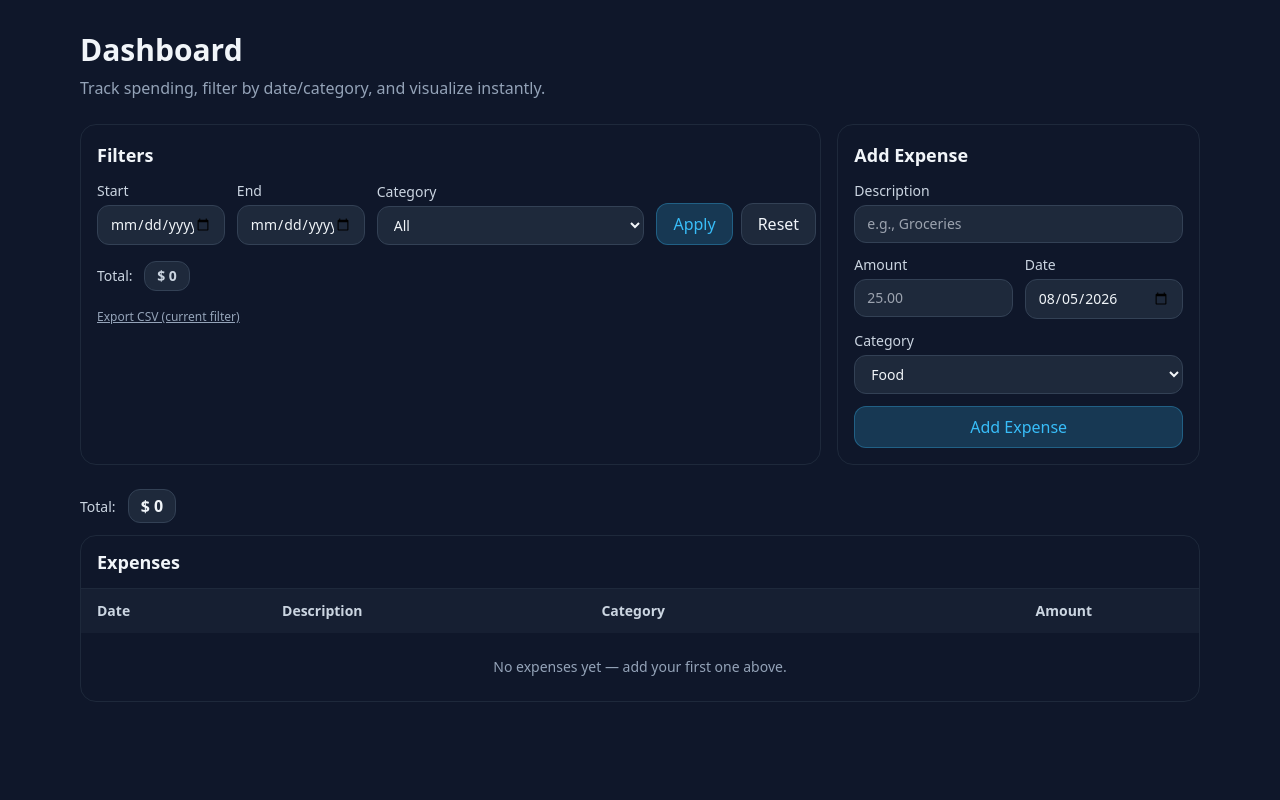
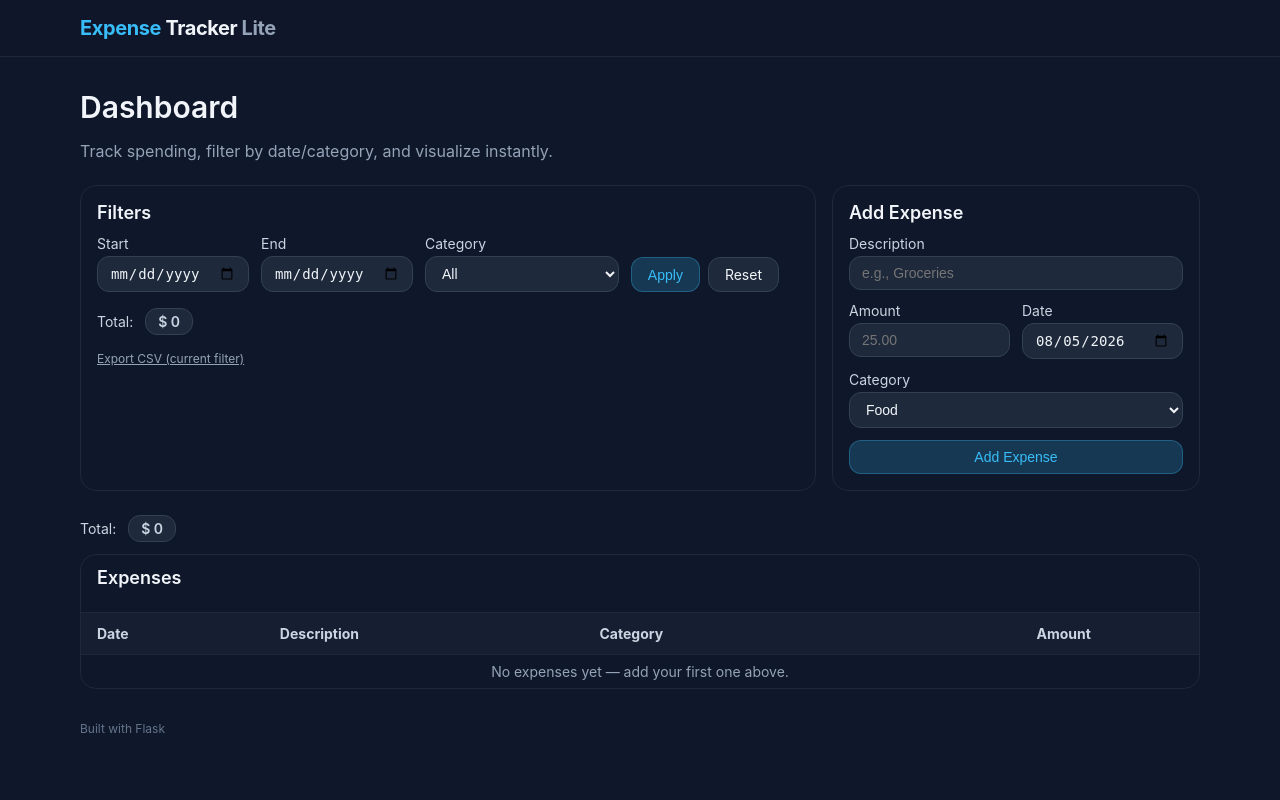
Before and after one commit to MahmoudAlQataa/Simple-POS-System, a Flask app: page / in a window 1280 px wide. Run offline with Flask 3, Linux system fonts and the light colour scheme; some libraries are stand-ins or nearby versions.

Commit message:
Edit: retybe the front-end

```diff
--- /dev/null
+++ b/static/css/style.css
@@ -0,0 +1,344 @@
+/* ============ Reset / Base ============ */
+* {
+  box-sizing: border-box;
+}
+
+html, body {
+  height: 100%;
+}
+
+body {
+  margin: 0;
+  background-color: #0f172a; /* slate-900 */
+  color: #f1f5f9; /* slate-100 */
+  font-family: -apple-system, BlinkMacSystemFont, "Segoe UI", Roboto, Arial, sans-serif;
+}
+
+a {
+  text-decoration: none;
+  color: inherit;
+}
+
+.container {
+  max-width: 1152px; /* max-w-6xl */
+  margin: 0 auto;
+  padding-left: 16px;
+  padding-right: 16px;
+}
+
+.mr-2 {
+  margin-right: 8px;
+}
+
+/* ============ Header ============ */
+.site-header {
+  border-bottom: 1px solid #1e293b; /* slate-800 */
+  background-color: rgba(15, 23, 42, 0.6);
+  backdrop-filter: blur(6px);
+}
+
+.site-header .container {
+  padding-top: 16px;
+  padding-bottom: 16px;
+}
+
+.logo {
+  font-size: 20px;
+  font-weight: 700;
+  letter-spacing: -0.02em;
+}
+
+.brand-text {
+  color: #38bdf8; /* brand */
+}
+
+.muted {
+  color: #94a3b8; /* slate-400 */
+}
+
+/* ============ Main ============ */
+.main-content {
+  padding-top: 32px;
+  padding-bottom: 32px;
+}
+
+.page-title {
+  font-size: 30px;
+  font-weight: 600;
+  margin: 0 0 8px 0;
+}
+
+.page-subtitle {
+  color: #94a3b8;
+  margin-bottom: 24px;
+}
+
+/* ============ Flash messages ============ */
+.flash-wrapper {
+  display: flex;
+  flex-direction: column;
+  gap: 8px;
+  margin-bottom: 16px;
+}
+
+.flash-msg {
+  border-radius: 12px;
+  padding: 12px 16px;
+  font-size: 14px;
+  border: 1px solid transparent;
+}
+
+.flash-success {
+  background-color: rgba(16, 185, 129, 0.1);
+  color: #6ee7b7;
+  border-color: rgba(52, 211, 153, 0.2);
+}
+
+.flash-error {
+  background-color: rgba(244, 63, 94, 0.1);
+  color: #fda4af;
+  border-color: rgba(251, 113, 133, 0.2);
+}
+
+.flash-message {
+  background-color: #1e293b;
+  color: #e2e8f0;
+  border-color: #334155;
+}
+
+/* ============ Grid Layout ============ */
+.grid-layout {
+  display: grid;
+  grid-template-columns: 1fr;
+  gap: 16px;
+}
+
+@media (min-width: 1024px) {
+  .grid-layout {
+    grid-template-columns: 2fr 1fr;
+  }
+}
+
+/* ============ Card ============ */
+.card {
+  border: 1px solid #1e293b;
+  background-color: #0f172a;
+  border-radius: 16px;
+  padding: 16px;
+}
+
+.card-title {
+  font-size: 18px;
+  font-weight: 600;
+  margin: 0 0 12px 0;
+}
+
+/* ============ Forms ============ */
+.filters-form {
+  display: grid;
+  grid-template-columns: 1fr;
+  gap: 12px;
+  align-items: end;
+  padding-right: 20px;
+}
+
+@media (min-width: 768px) {
+  .filters-form {
+    grid-template-columns: repeat(5, 1fr);
+  }
+  .field-wide {
+    grid-column: span 2;
+  }
+}
+
+.add-form {
+  display: flex;
+  flex-direction: column;
+  gap: 12px;
+}
+
+.field {
+  display: block;
+  font-size: 14px;
+}
+
+.field-label {
+  display: block;
+  margin-bottom: 4px;
+  color: #cbd5e1; /* slate-300 */
+}
+
+.field-row {
+  display: grid;
+  grid-template-columns: 1fr 1fr;
+  gap: 12px;
+}
+
+.input {
+  width: 100%;
+  border-radius: 12px;
+  background-color: #1e293b; /* slate-800 */
+  border: 1px solid #334155; /* slate-700 */
+  color: #f1f5f9;
+  padding: 8px 12px;
+  font-size: 14px;
+}
+
+.filters-actions {
+  display: flex;
+  gap: 8px;
+}
+
+/* ============ Buttons ============ */
+.btn {
+  border-radius: 12px;
+  padding: 8px 16px;
+  font-size: 14px;
+  border: 1px solid transparent;
+  cursor: pointer;
+  display: inline-block;
+  text-align: center;
+}
+
+.btn-block {
+  width: 100%;
+}
+
+.btn-primary {
+  background-color: rgba(56, 189, 248, 0.2);
+  color: #38bdf8;
+  border-color: rgba(56, 189, 248, 0.3);
+}
+
+.btn-primary:hover {
+  background-color: rgba(56, 189, 248, 0.3);
+}
+
+.btn-secondary {
+  background-color: #1e293b;
+  border-color: #334155;
+  color: #f1f5f9;
+}
+
+.btn-secondary:hover {
+  background-color: #334155;
+}
+
+.btn-danger {
+  color: #fda4af;
+  border-color: rgba(251, 113, 133, 0.3);
+  background-color: transparent;
+}
+
+.btn-sm {
+  font-size: 12px;
+  padding: 4px 12px;
+}
+
+/* ============ Total / Export ============ */
+.total-line {
+  margin-top: 16px;
+  font-size: 14px;
+  color: #cbd5e1;
+}
+
+.total-line-spaced {
+  margin-bottom: 12px;
+  margin-top: 24px;
+}
+
+.total-badge {
+  display: inline-block;
+  border-radius: 12px;
+  border: 1px solid #334155;
+  background-color: #1e293b;
+  padding: 4px 12px;
+  font-weight: 600;
+}
+
+.export-line {
+  margin-top: 12px;
+}
+
+.export-link {
+  font-size: 12px;
+  color: #94a3b8;
+  text-decoration: underline;
+}
+
+.export-link:hover {
+  color: #38bdf8;
+}
+
+/* ============ Table ============ */
+.table-card {
+  padding: 0;
+}
+
+.table-card-header {
+  padding: 12px 16px;
+  border-bottom: 1px solid #1e293b;
+}
+
+.table-scroll {
+  overflow-x: auto;
+}
+
+.expenses-table {
+  min-width: 100%;
+  border-collapse: collapse;
+  font-size: 14px;
+}
+
+.expenses-table thead {
+  background-color: rgba(30, 41, 59, 0.5);
+  color: #cbd5e1;
+}
+
+.expenses-table th {
+  padding: 12px 16px;
+}
+
+.expenses-table td {
+  padding: 8px 16px;
+  border-top: 1px solid #1e293b;
+}
+
+.expenses-table tbody tr:hover {
+  background-color: rgba(30, 41, 59, 0.3);
+}
+
+.text-left {
+  text-align: left;
+}
+
+.text-right {
+  text-align: right;
+}
+
+.empty-row {
+  padding: 24px 16px;
+  text-align: center;
+  color: #94a3b8;
+}
+
+/* ============ Charts (unused for now) ============ */
+.charts-section {
+  margin-top: 24px;
+  display: grid;
+  grid-template-columns: 1fr;
+  gap: 16px;
+}
+
+@media (min-width: 1024px) {
+  .charts-section {
+    grid-template-columns: 1fr 1fr;
+  }
+}
+
+/* ============ Footer ============ */
+.site-footer {
+  padding-bottom: 32px;
+  font-size: 12px;
+  color: #64748b; /* slate-500 */
+}
--- /dev/null
+++ b/static/js/main.js
@@ -0,0 +1,6 @@
+// Expense Tracker Lite - main JS
+// It is currently empty; we will use it later for any additional interactions (such as multi-analysis or charts).
+
+document.addEventListener("DOMContentLoaded", function () {
+  console.log("Expense Tracker Lite loaded.");
+});
--- a/templates/base.html
+++ b/templates/base.html
@@ -1,39 +1,32 @@
 <!DOCTYPE html>
 <html lang="en" class="h-full">
+
 <head>
   <meta charset="utf-8" />
   <meta name="viewport" content="width=device-width, initial-scale=1" />
   <title>{% block title %}Expense Tracker Lite{% endblock %}</title>
 
-    <!-- Tailwind CDN -->
-    <script src="https://cdn.tailwindcss.com"></script>
-    <script>
-      tailwind.config = {
-        darkMode: "class",
-        theme: { extend: { colors: { brand: { DEFAULT: "#38bdf8" } } } },
-      };
-    </script>
+  <link rel="stylesheet" href="{{ url_for('static', filename='css/style.css') }}" />
   {% block head_extra %}{% endblock %}
 </head>
-  <body class="h-full bg-slate-900 text-slate-100">
-    <header class="border-b border-slate-800 bg-slate-900/60 backdrop-blur">
-      <div class="mx-auto max-w-6xl px-4 py-4">
-        <a href="#" class="text-xl font-bold tracking-tight">
-          <span class="text-brand">Expense</span> Tracker
-          <span class="text-slate-400">Lite</span>
+
+<body>
+  <header class="site-header">
+    <div class="container">
+      <a href="#" class="logo">
+        <span class="brand-text">Expense</span> Tracker
+        <span class="muted">Lite</span>
       </a>
     </div>
   </header>
 
-    <main class="mx-auto max-w-6xl px-4 py-8">
+  <main class="container main-content">
     <!-- Flash messages -->
     {% with messages = get_flashed_messages(with_categories=true) %} {% if
     messages %}
-      <div class="space-y-2 mb-4">
+    <div class="flash-wrapper">
       {% for category, message in messages %}
-        <div
-          class="rounded-xl px-4 py-3 text-sm {% if category == 'success' %} bg-emerald-500/10 text-emerald-300 border border-emerald-400/20 {% elif category == 'error' %} bg-rose-500/10 text-rose-300 border border-rose-400/20 {% else %} bg-slate-800 text-slate-200 border border-slate-700 {% endif %}"
-        >
+      <div class="flash-msg flash-{{ category }}">
         {{ message }}
       </div>
       {% endfor %}
@@ -41,10 +34,12 @@
     {% endif %} {% endwith %} {% block content %}{% endblock %}
   </main>
 
-    <footer class="mx-auto max-w-6xl px-4 pb-8 text-xs text-slate-500">
-      Built with Flask & Tailwind
+  <footer class="container site-footer">
+    Built with Flask
   </footer>
 
+  <script src="{{ url_for('static', filename='js/main.js') }}"></script>
   {% block body_end %}{% endblock %}
 </body>
+
 </html>
--- a/templates/index.html
+++ b/templates/index.html
@@ -1,49 +1,31 @@
-<!DOCTYPE html>
-<html lang="en" class="h-full">
+{% extends "base.html" %}
 
-<head>
-  <meta charset="utf-8" />
-  <meta name="viewport" content="width=device-width, initial-scale=1" />
-  <title>Dashboard · Expense Tracker</title>
+{% block title %}Dashboard · Expense Tracker{% endblock %}
 
-  <!-- Tailwind CDN -->
-  <script src="https://cdn.tailwindcss.com"></script>
-  <script>
-    tailwind.config = {
-      darkMode: "class",
-      theme: { extend: { colors: { brand: { DEFAULT: "#38bdf8" } } } },
-    };
-  </script>
-  <!-- <script src="https://cdn.jsdelivr.net/npm/chart.js"></script> -->
-</head>
-
-<body class="h-full bg-slate-900 text-slate-100">
-  <main class="mx-auto max-w-6xl px-4 py-8">
-    <h1 class="text-3xl font-semibold mb-2">Dashboard</h1>
-    <p class="text-slate-400 mb-6">
+{% block content %}
+<h1 class="page-title">Dashboard</h1>
+<p class="page-subtitle">
   Track spending, filter by date/category, and visualize instantly.
 </p>
 
 <!-- Filters + Add form -->
-    <div class="grid grid-cols-1 lg:grid-cols-3 gap-4">
+<div class="grid-layout">
+
   <!-- Filters -->
-      <section class="lg:col-span-2 rounded-2xl border border-slate-800 bg-slate-900 p-4">
-        <h2 class="text-lg font-semibold mb-3">Filters</h2>
-        <form method="get" action="{{ url_for('index') }}" class="grid grid-cols-1 md:grid-cols-5 gap-3 items-end pr-5">
-          <label class="text-sm">
-            <span class="block mb-1 text-slate-300">Start</span>
-            <input name="start" value="{{ start_str or '' }}" type="date"
-              class="w-full rounded-xl bg-slate-800 border border-slate-700 px-3 py-2 text-slate-100" />
+  <section class="card card-filters">
+    <h2 class="card-title">Filters</h2>
+    <form method="get" action="{{ url_for('index') }}" class="filters-form">
+      <label class="field">
+        <span class="field-label">Start</span>
+        <input name="start" value="{{ start_str or '' }}" type="date" class="input" />
       </label>
-          <label class="text-sm">
-            <span class="block mb-1 text-slate-300">End</span>
-            <input name="end" value="{{ end_str or '' }}" type="date"
-              class="w-full rounded-xl bg-slate-800 border border-slate-700 px-3 py-2 text-slate-100" />
+      <label class="field">
+        <span class="field-label">End</span>
+        <input name="end" value="{{ end_str or '' }}" type="date" class="input" />
       </label>
-          <label class="text-sm md:col-span-2">
-            <span class="block mb-1 text-slate-300">Category</span>
-            <select name="category"
-              class="w-full rounded-xl bg-slate-800 border border-slate-700 px-3 py-2 text-slate-100">
+      <label class="field field-wide">
+        <span class="field-label">Category</span>
+        <select name="category" class="input">
           <option value="">All</option>
 
           {% for c in categories %} <!-- pulling the category -->
@@ -52,29 +34,27 @@
 
         </select>
       </label>
-          <div class="flex gap-2">
-            <button class="rounded-xl bg-brand/20 hover:bg-brand/30 text-brand px-4 py-2 border border-brand/30"
-              type="submit">
+      <div class="filters-actions">
+        <button class="btn btn-primary" type="submit">
           Apply
         </button>
-            <a class="rounded-xl bg-slate-800 hover:bg-slate-700 px-4 py-2 border border-slate-700"
-              href="{{ url_for('index') }}">
+        <a class="btn btn-secondary" href="{{ url_for('index') }}">
           Reset
         </a>
       </div>
     </form>
 
     <!-- Total -->
-        <div class="mt-4 text-sm text-slate-300">
+    <div class="total-line">
       <span class="mr-2">Total:</span>
-          <span class="inline-block rounded-xl border border-slate-700 bg-slate-800 px-3 py-1 font-semibold">
+      <span class="total-badge">
         ${{ '%2.f'|format(total or 0) }}
       </span>
     </div>
 
     <!-- Export link -->
-        <div class="mt-3">
-          <a class="text-xs text-slate-400 hover:text-brand underline"
+    <div class="export-line">
+      <a class="export-link"
         href="{{ url_for('export_csv', start=start_str, end=end_str, category=selected_category) }}">
         Export CSV (current filter)
       </a>
@@ -82,31 +62,27 @@
   </section>
 
   <!-- Add Expense -->
-      <section class="rounded-2xl border border-slate-800 bg-slate-900 p-4">
-        <h2 class="text-lg font-semibold mb-3">Add Expense</h2>
-        <form method="post" action="{{url_for('add')}}" class="space-y-3">
-          <label class="block text-sm">
-            <span class="mb-1 block text-slate-300">Description</span>
-            <input name="description" placeholder="e.g., Groceries"
-              class="w-full rounded-xl bg-slate-800 border border-slate-700 px-3 py-2 text-slate-100" />
+  <section class="card">
+    <h2 class="card-title">Add Expense</h2>
+    <form method="post" action="{{url_for('add')}}" class="add-form">
+      <label class="field">
+        <span class="field-label">Description</span>
+        <input name="description" placeholder="e.g., Groceries" class="input" />
       </label>
-          <div class="grid grid-cols-2 gap-3">
-            <label class="block text-sm">
-              <span class="mb-1 block text-slate-300">Amount</span>
-              <input name="amount" type="number" step="0.01" min="0.01" placeholder="25.00"
-                class="w-full rounded-xl bg-slate-800 border border-slate-700 px-3 py-2 text-slate-100" />
+      <div class="field-row">
+        <label class="field">
+          <span class="field-label">Amount</span>
+          <input name="amount" type="number" step="0.01" min="0.01" placeholder="25.00" class="input" />
         </label>
-            <label class="block text-sm">
-              <span class="mb-1 block text-slate-300">Date</span>
-              <input name="date" type="date" value="{{ today }}"
-                class="w-full rounded-xl bg-slate-800 border border-slate-700 px-3 py-2 text-slate-100" />
+        <label class="field">
+          <span class="field-label">Date</span>
+          <input name="date" type="date" value="{{ today }}" class="input" />
         </label>
       </div>
-          <label class="block text-sm">
+      <label class="field">
         <!-- this is the section where you should do your stuff into it -->
-            <span class="mb-1 block text-slate-300">Category</span>
-            <select name="category"
-              class="w-full rounded-xl bg-slate-800 border border-slate-700 px-3 py-2 text-slate-100">
+        <span class="field-label">Category</span>
+        <select name="category" class="input">
 
           {% for c in categories %} <!-- pulling the categories -->
 
@@ -116,8 +92,7 @@
 
         </select>
       </label>
-          <button class="w-full rounded-xl bg-brand/20 hover:bg-brand/30 text-brand px-4 py-2 border border-brand/30"
-            type="submit">
+      <button class="btn btn-primary btn-block" type="submit">
         Add Expense
       </button>
     </form>
@@ -125,27 +100,27 @@
 </div>
 
 <!-- Total (global) -->
-    <div class="mb-3 mt-6">
-      <span class="text-sm text-slate-300 mr-2">Total:</span>
-      <span class="inline-block rounded-xl border border-slate-700 bg-slate-800 px-3 py-1 font-semibold">
+<div class="total-line total-line-spaced">
+  <span class="mr-2">Total:</span>
+  <span class="total-badge">
     ${{ '%2.f'|format(total or 0) }}
   </span>
 </div>
 
 <!-- Expenses table -->
-    <section class="rounded-2xl border border-slate-800 bg-slate-900">
-      <div class="px-4 py-3 border-b border-slate-800">
-        <h2 class="text-lg font-semibold">Expenses</h2>
+<section class="card table-card">
+  <div class="table-card-header">
+    <h2 class="card-title">Expenses</h2>
   </div>
-      <div class="overflow-x-auto">
-        <table class="min-w-full text-sm">
-          <thead class="text-slate-300 bg-slate-800/50">
+  <div class="table-scroll">
+    <table class="expenses-table">
+      <thead>
         <tr>
-              <th class="text-left px-4 py-3">Date</th>
-              <th class="text-left px-4 py-3">Description</th>
-              <th class="text-left px-4 py-3">Category</th>
-              <th class="text-right px-4 py-3">Amount</th>
-              <th class="px-4 py-3"></th>
+          <th class="text-left">Date</th>
+          <th class="text-left">Description</th>
+          <th class="text-left">Category</th>
+          <th class="text-right">Amount</th>
+          <th></th>
         </tr>
       </thead>
       <tbody>
@@ -154,19 +129,18 @@
 
         {% for e in expenses %} <!-- for loop in flask -->
 
-            <tr class="border-t border-slate-800 hover:bg-slate-800/30">
+        <tr>
           <!-- looping in the data -->
-              <td class="px-4 py-2">{{ e.date.strftime("%Y-%m-%d") if e.date else '' }}</td>
-              <td class="px-4 py-2">{{ e.description }}</td>
-              <td class="px-4 py-2">{{ e.category }}</td>
-              <td class="px-4 py-2 text-right">${{ '%.2f'|format(e.amount) }}</td> <!-- formating for 2 digets , -->
-              <td class="px-4 py-2 text-right">
+          <td>{{ e.date.strftime("%Y-%m-%d") if e.date else '' }}</td>
+          <td>{{ e.description }}</td>
+          <td>{{ e.category }}</td>
+          <td class="text-right">${{ '%.2f'|format(e.amount) }}</td> <!-- formating for 2 digets , -->
+          <td class="text-right">
 
 
             <form action="{{ url_for('delete', expense_id=e.id) }}" method="POST"
               onsubmit="return confirm('Are you sure you want to delete?')">
-                  <button
-                    class="text-rose-300 hover:text-rose-200 text-xs border border-rose-400/30 px-3 py-1 rounded-lg">
+              <button class="btn btn-danger btn-sm">
                 Delete
               </button>
             </form>
@@ -178,7 +152,7 @@
         {% else %} <!-- the else -->
 
         <tr>
-              <td colspan="5" class="px-4 py-6 text-center text-slate-400">
+          <td colspan="5" class="empty-row">
             No expenses yet — add your first one above.
           </td>
         </tr>
@@ -191,17 +165,14 @@
 </section>
 
 <!-- Charts -->
-    <!-- <section class="mt-6 grid grid-cols-1 lg:grid-cols-2 gap-4">
-      <div class="rounded-2xl border border-slate-800 bg-slate-900 p-4">
-        <h3 class="font-semibold mb-2">By Category</h3>
+<!-- <section class="charts-section">
+  <div class="card">
+    <h3 class="card-title">By Category</h3>
     <canvas id="catChart" height="140"></canvas>
   </div>
-      <div class="rounded-2xl border border-slate-800 bg-slate-900 p-4">
-        <h3 class="font-semibold mb-2">Spending Over Time</h3>
+  <div class="card">
+    <h3 class="card-title">Spending Over Time</h3>
     <canvas id="dayChart" height="140"></canvas>
   </div>
 </section> -->
-  </main>
-</body>
-
-</html>
+{% endblock %}
```
Lines whose indentation alone changed are shown as unchanged.
